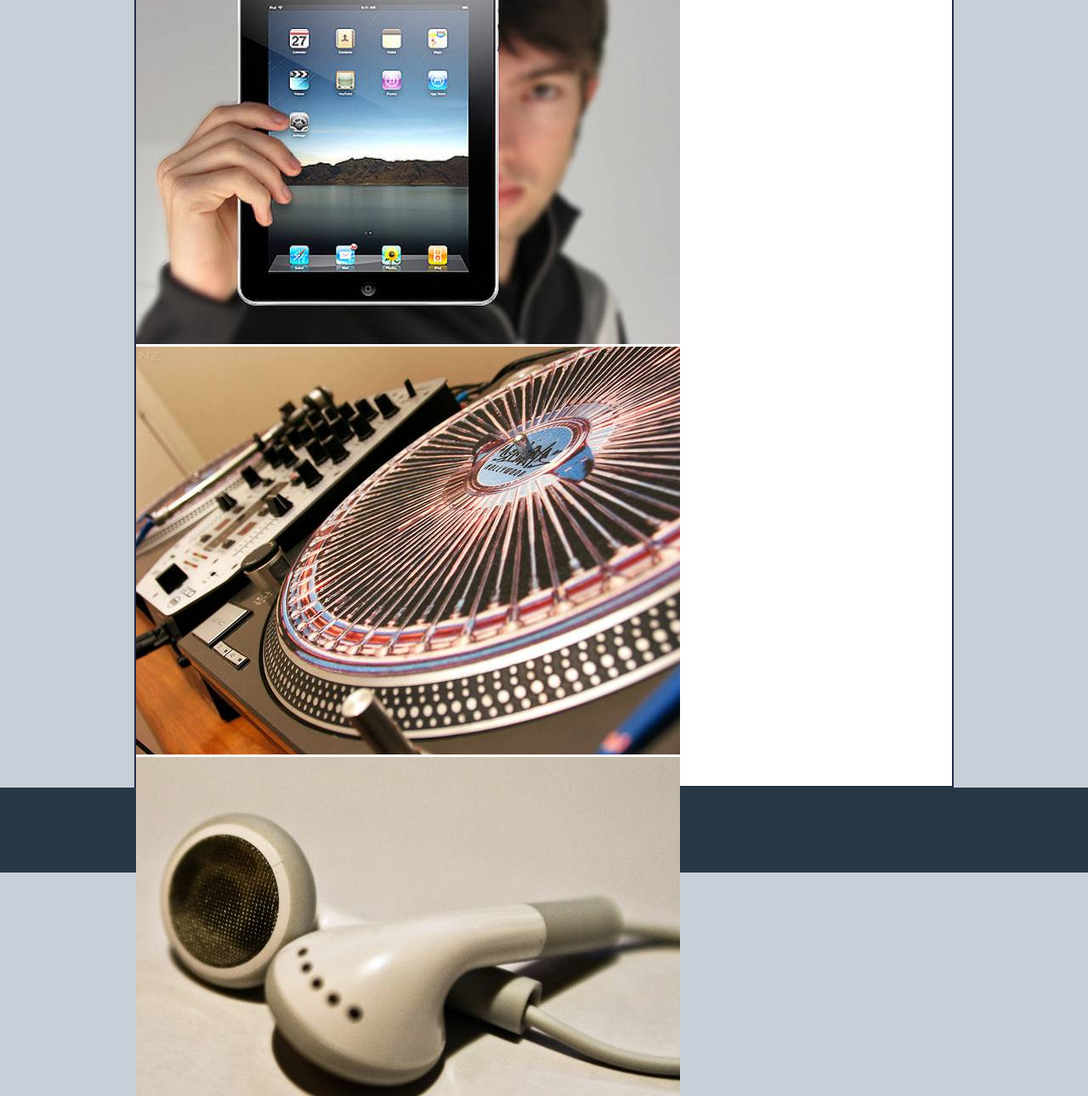
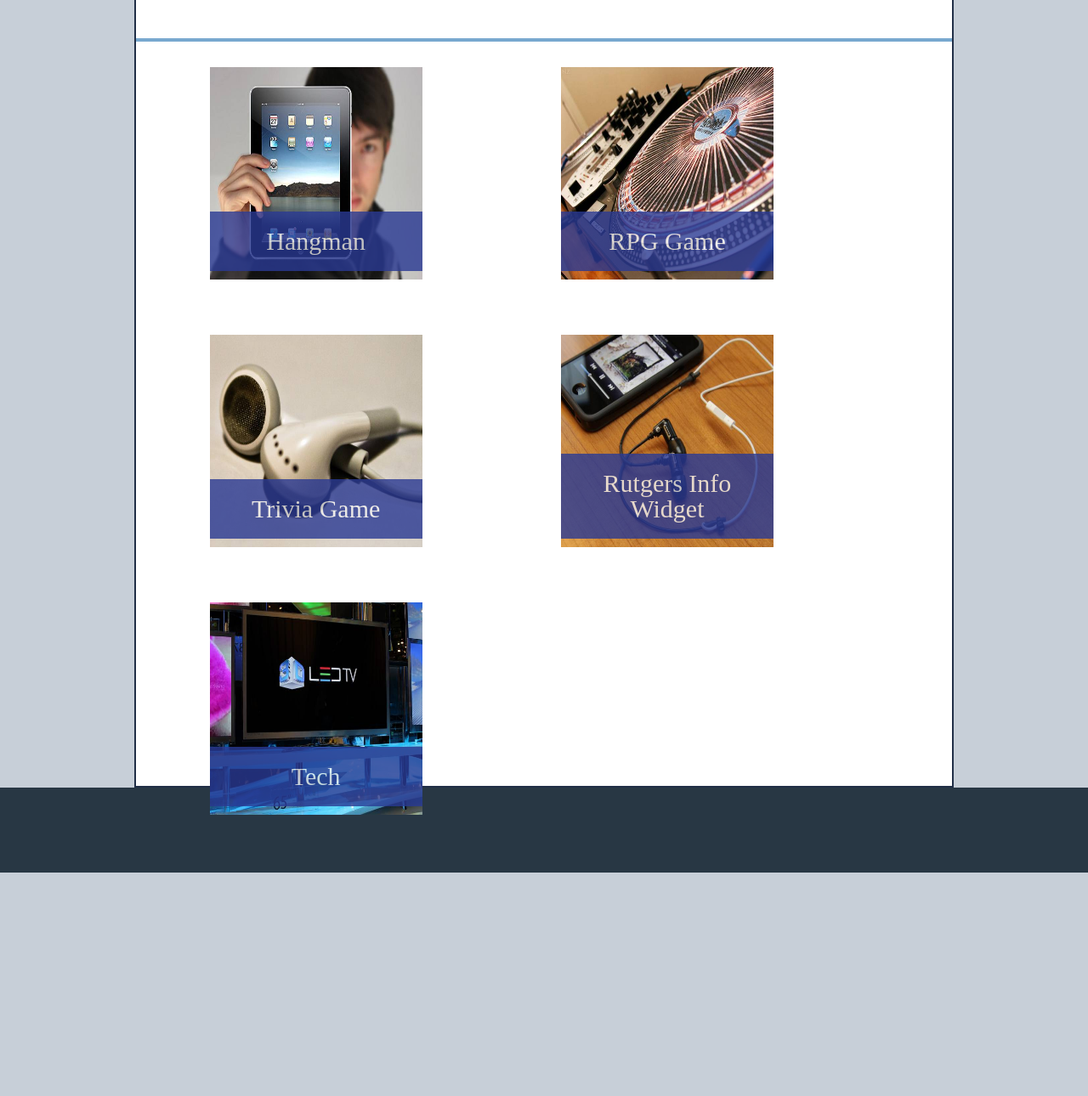
Before and after one commit to elhamposhtiban/basic-portfolio, a plain HTML site: page portfolio.html in a window 1280 px wide. Shown: the part 95-1385 px from the top of the page at 85% size. After the commit the page ends 1122 px from the top, so only its background shows below. Drawn offline with Linux system fonts and the light colour scheme.

Commit message:
changing contact index portfolio

```diff
--- a/portfolio.html
+++ b/portfolio.html
@@ -10,13 +10,56 @@
         <a href="index.html"><strong>About me</strong></a>
     </div>
 </head>
+
 <body>
-        <div class="container">
-            <div class="box1"><img src="assets/image/1.jpg" alt="elham poshtiban"></div>
-            <div class="box2"><img src="assets/image/2.jpg" alt="elham poshtiban"></div>
-            <div class="box3"><img src="assets/image/3.jpg" alt="elham poshtiban"></div>
-            <div class="box4"><img src="assets/image/4.jpg" alt="elham poshtiban"></div>
-            <div class="box5"><img src="assets/image/5.jpg" alt="elham poshtiban"></div>
+    <div class= "container">
+            <div class="header-text">
+                    <div class="header">
+                         <h1>Portfolio</h1>
+                     </div>
+            </div>
+        <div class="grid-container">
+            <div class="grid-item">
+                <img class="portfolio-pic" src="assets/image/1.jpg">
+                <div class="text-block">
+                    <h5>Hangman</h5>
+                </div>
+            </div>
+
+            <div class="grid-item">
+                <img class="portfolio-pic" src="assets/image/2.jpg">
+                <div class="text-block">
+                   <h5>RPG Game</h5>
+                </div>
+            </div>
+        </div>
+
+        <div class="grid-container">
+            <div class="grid-item">
+                <img class="portfolio-pic" src="assets/image/3.jpg">
+                <div class="text-block">
+                        <h5>Trivia Game</h5>
+                </div>
+            </div>
+            <div class="grid-item">
+                <img class="portfolio-pic" src="assets/image/4.jpg">
+                <div class="text-block">
+                        <h5>Rutgers Info Widget</h5>
+                </div>
+            </div>
+        </div>
+
+        <div class="grid-container">
+            <div class="grid-item">
+                <img class="portfolio-pic" src="assets/image/5.jpg">
+                <div class="text-block">
+                        <h5>Tech</h5>
+                </div>
+            </div>
+            <div class="grid-item">
+                <div class="portfolio-pic" style="border: none;"></div>
+            </div>
+        </div>
     </div>
     <div class="footer"></div>
 </body>
```
Also changed, not shown: contact.html (+5 -2 lines), index.html (+12 -3 lines). Lines whose indentation alone changed are shown as unchanged.
